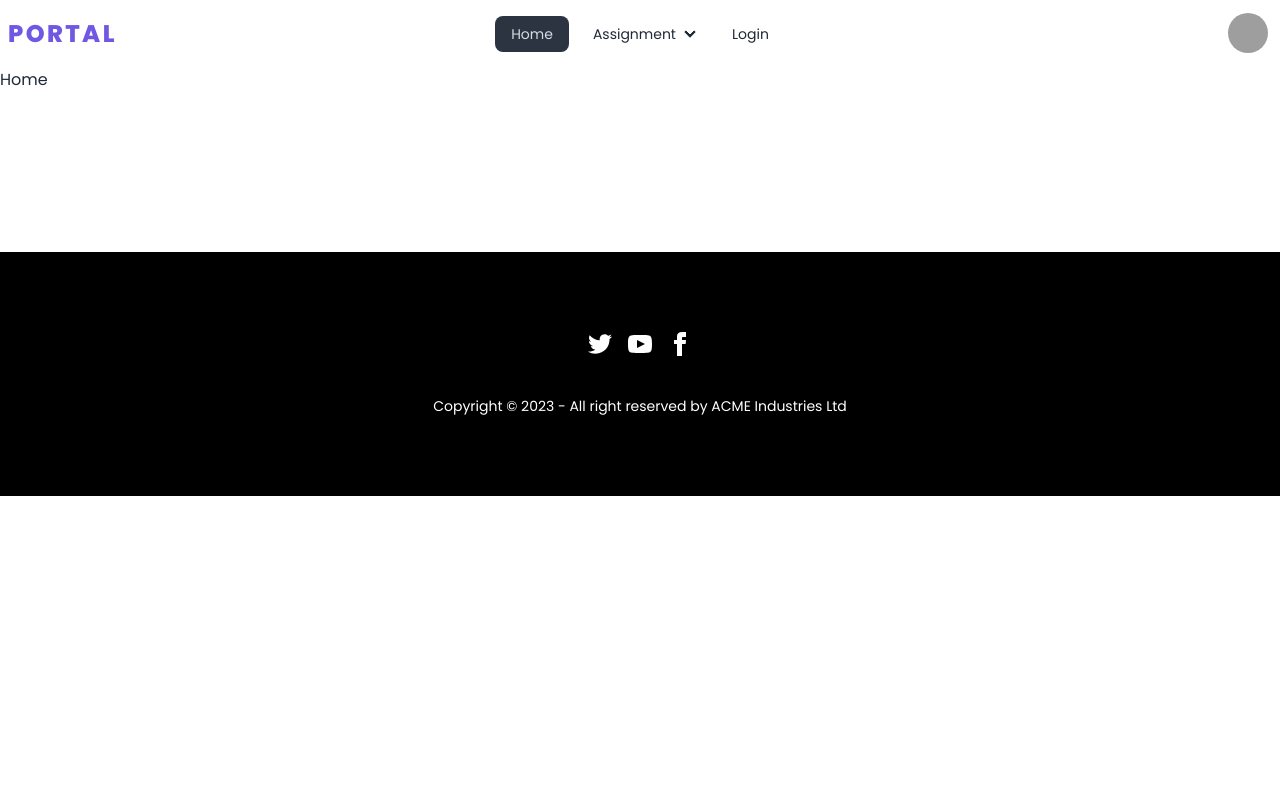
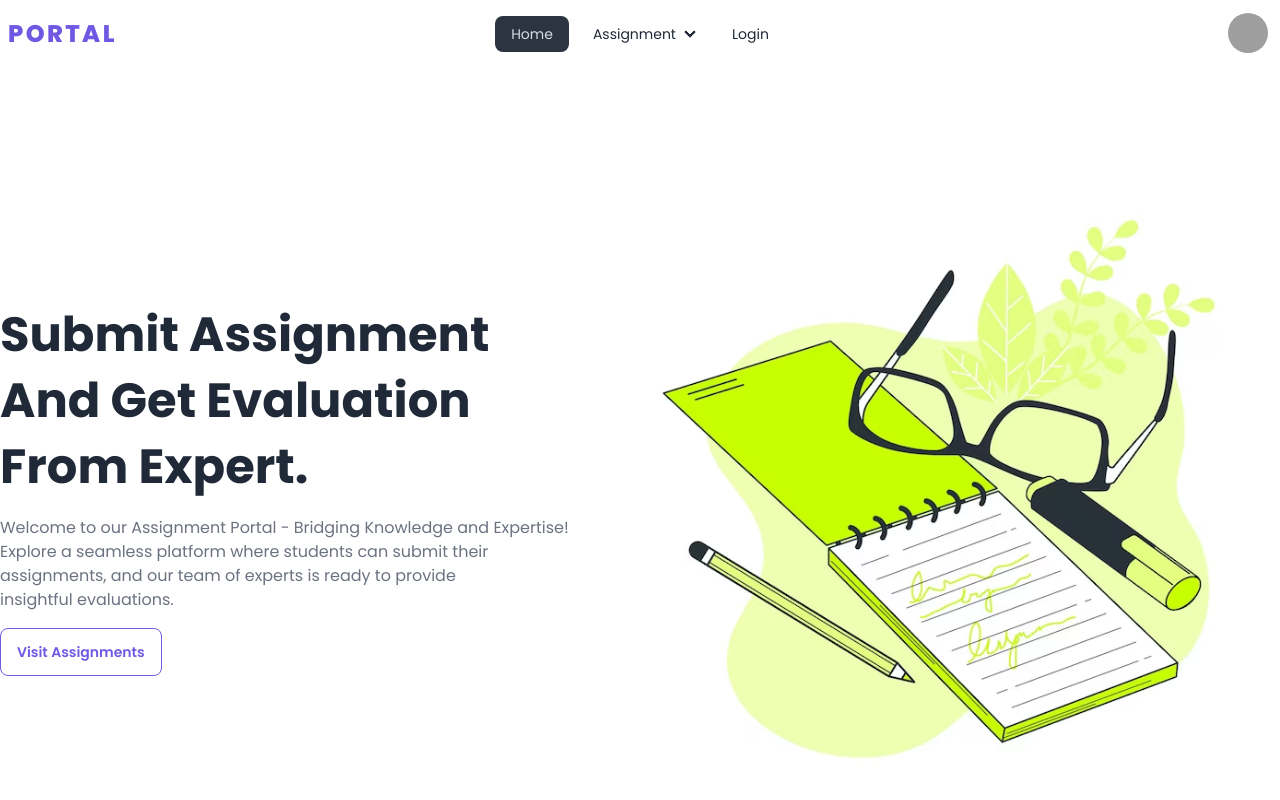
Before and after one commit to hasibmuhammad/portal-client, a React (Vite) app: page / in a window 1280 px wide. Shown: the top 800 px of the page. Built offline with nearby package versions, Linux system fonts and the light colour scheme; no server answers; grey boxes are pictures that could not be loaded.

Commit message:
Banner - Done

```diff
--- a/package.json
+++ b/package.json
@@ -17,6 +17,7 @@
     "react-dom": "^18.2.0",
     "react-hot-toast": "^2.4.1",
     "react-icons": "^4.12.0",
+    "react-pdf": "^7.6.0",
     "react-router-dom": "^6.21.0",
     "sweetalert2": "^11.10.1"
   },
--- a/src/pages/Home/Home.jsx
+++ b/src/pages/Home/Home.jsx
@@ -1,7 +1,34 @@
-import React from "react";
+import { Link } from "react-router-dom";
+import image1 from "/1.avif";
 
 const Home = () => {
-  return <div>Home</div>;
+  return (
+    <div className="max-w-7xl mx-auto px-10 lg:px-0">
+      <div className="flex flex-col-reverse md:flex-row items-center gap-2 my-10 md:my-20">
+        <div className="w-full md:w-1/2 space-y-4">
+          <h1 className="font-bold text-5xl leading-snug">
+            Submit Assignment
+            <br /> And Get Evaluation <br /> From Expert.
+          </h1>
+          <p className="text-pretty text-gray-500">
+            Welcome to our Assignment Portal - Bridging Knowledge and Expertise!
+            <br />
+            Explore a seamless platform where students can submit their
+            assignments, and our team of experts is ready to provide insightful
+            evaluations.
+          </p>
+          <Link className="block" to={"/assignments"}>
+            <button className="btn btn-outline border-primary text-primary">
+              Visit Assignments
+            </button>
+          </Link>
+        </div>
+        <div>
+          <img className="w-full" src={image1} alt="" />
+        </div>
+      </div>
+    </div>
+  );
 };
 
 export default Home;
```
Also changed, not shown: public/1.avif (added), 1 other file (tests, documents, lock files or other folders).
